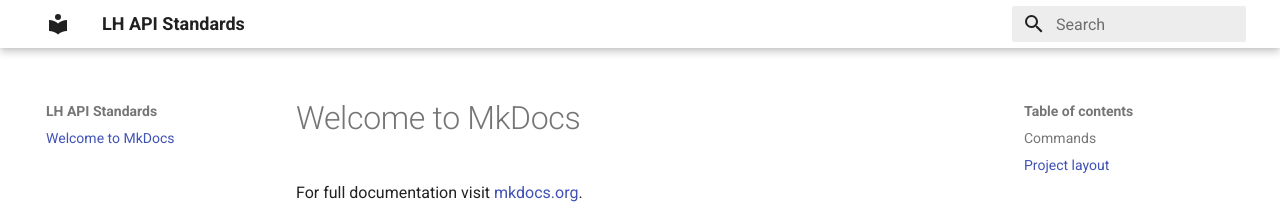
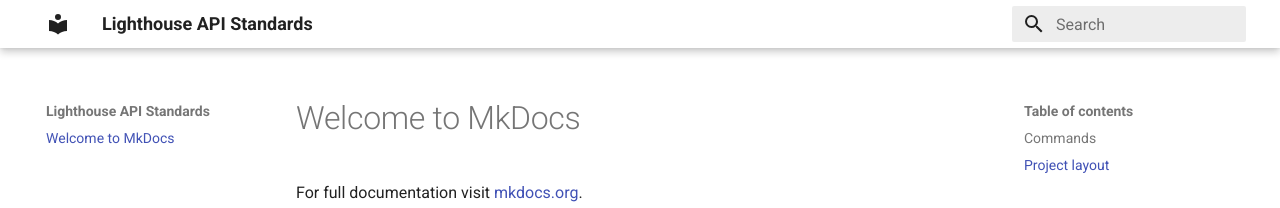
Before and after one commit to kreek/sg-test, an MkDocs documentation site: the page built from docs/index.md, in a window 1280 px wide. Shown: the top 208 px of the page. Built offline with MkDocs 1.6.1 and Material for MkDocs 9.7.7, drawn with Linux system fonts in a browser that asks for light colours.

Commit message:
change name

```diff
--- a/mkdocs.yml
+++ b/mkdocs.yml
@@ -1,4 +1,4 @@
-site_name: LH API Standards
+site_name: Lighthouse API Standards
 site_url: https://kreek.github.io/sg-test/
 theme:
   name: material
```
